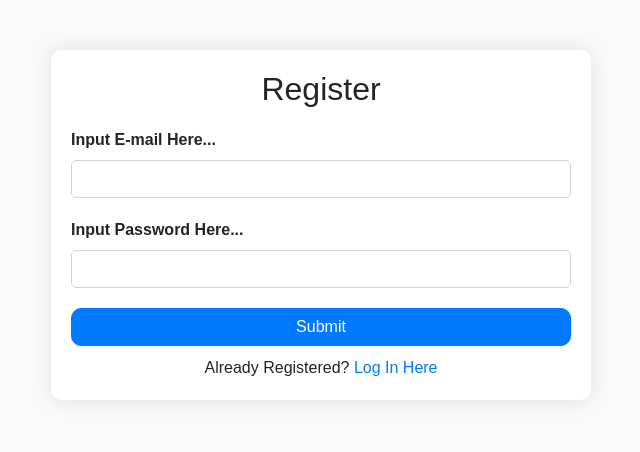
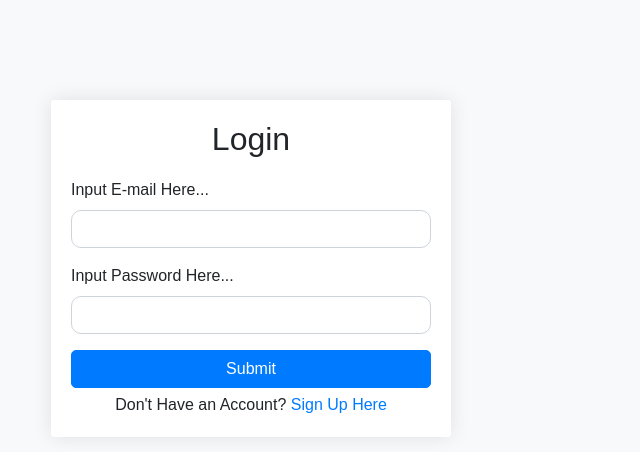
Before and after one commit to lgndcraft2/Naf-Flask, a Flask app: template templates/login.html in a window 1280 px wide. Shown: the top 452 px of the page, without its empty margins (319-959 px from the left). Run offline with Flask 3, Linux system fonts and the light colour scheme; the template is opened without the code that fills it: values that come from a table or form of the project are taken from there, others are empty; some libraries are stand-ins or nearby versions.

Commit message:
Update login.html

```diff
--- a/templates/login.html
+++ b/templates/login.html
@@ -3,35 +3,30 @@
 <head>
   <meta charset="UTF-8">
   <meta name="viewport" content="width=device-width, initial-scale=1.0">
-  <title>Register Page</title>
+  <title>Login Page</title>
   <link rel="stylesheet" href="https://maxcdn.bootstrapcdn.com/bootstrap/4.5.2/css/bootstrap.min.css">
   <style>
     body {
       background-color: #f8f9fa;
       font-family: Arial, sans-serif;
     }
-    .register-form {
-      margin-top: 50px;
+    .login-form {
+      margin-top: 100px;
+      max-width: 400px;
       padding: 20px;
       background-color: #fff;
-      border-radius: 10px;
+      border-radius: 3px;
       box-shadow: 0 0 20px rgba(0, 0, 0, 0.1);
     }
-    .register-form h2 {
+    .login-form h2 {
       text-align: center;
       margin-bottom: 20px;
     }
-    .form-group {
-      margin-bottom: 20px;
+    .form-control {
+      border-radius: 10px;
     }
-    .form-label {
-      font-weight: bold;
-    }
-    .form-control {
+    .btn-login {
       border-radius: 5px;
-    }
-    .btn-register {
-      border-radius: 10px;
     }
   </style>
 </head>
@@ -40,17 +35,7 @@
 <div class="container">
   <div class="row justify-content-center">
     <div class="col-md-6">
-      <div class="register-form">
-        {% if statte == 0%}
-          {% for message in get_flashed_messages() %}
-          <div class="alert alert-success alert-dismissible fade show" id="ppbx" role="alert">
-              {{message}}
-            <button type="button" class="close" data-dismiss="alert" aria-label="Close">
-              <span aria-hidden="true">&times;</span>
-            </button>
-          </div>
-          {% endfor %}
-        {%elif statte == 1%}
+      <div class="login-form">
           {% for message in get_flashed_messages() %}
         <div class="alert alert-danger alert-dismissible fade show " id="ppbx-2" role="alert">
             {{message}}
@@ -59,14 +44,9 @@
           </button>
         </div>
       {% endfor %}
-        {%endif%}
-        <h2>Register</h2>
+        <h2>Login</h2>
         <form method="POST">
         {{form.hidden_tag()}}
-          <div class="form-group">
-            {{form.name.label(class="label form-label")}}
-            {{form.name(class="name form-control", id="name")}}
-          </div>
           <div class="form-group">
             {{form.email.label(class="label form-label")}}
             {{form.email(class="name form-control", id="name")}}
@@ -75,14 +55,10 @@
             {{form.password.label(class="label form-label")}}
             {{form.password(class="name form-control", id="name")}}
           </div>
-          <div class="form-group">
-            {{form.confirmPassword.label(class="label form-label")}}
-            {{form.confirmPassword(class="name form-control", id="name")}}
-          </div>
-          {{form.submit(class="btn btn-primary btn-block btn-register")}}
+            {{form.submit(class="btn btn-primary btn-block btn-login")}}
         </form>
-        <div class="txt" style="margin-top: 10px; text-align: center;">
-            Already Registered? <a href="/login">Log In Here</a>
+      <div class="txt" style="margin-top: 5px; text-align: center;">
+        Don't Have an Account? <a href="/register">Sign Up Here</a>
       </div>
       </div>
     </div>
```
Lines whose indentation alone changed are shown as unchanged.
